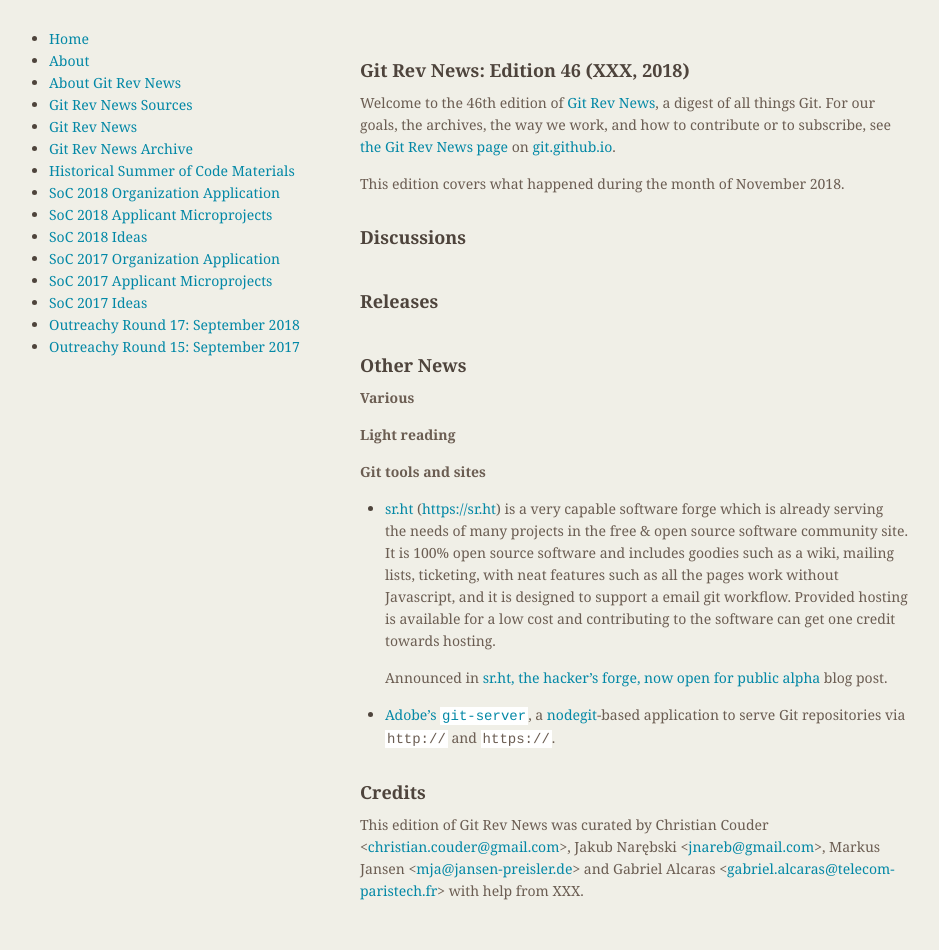
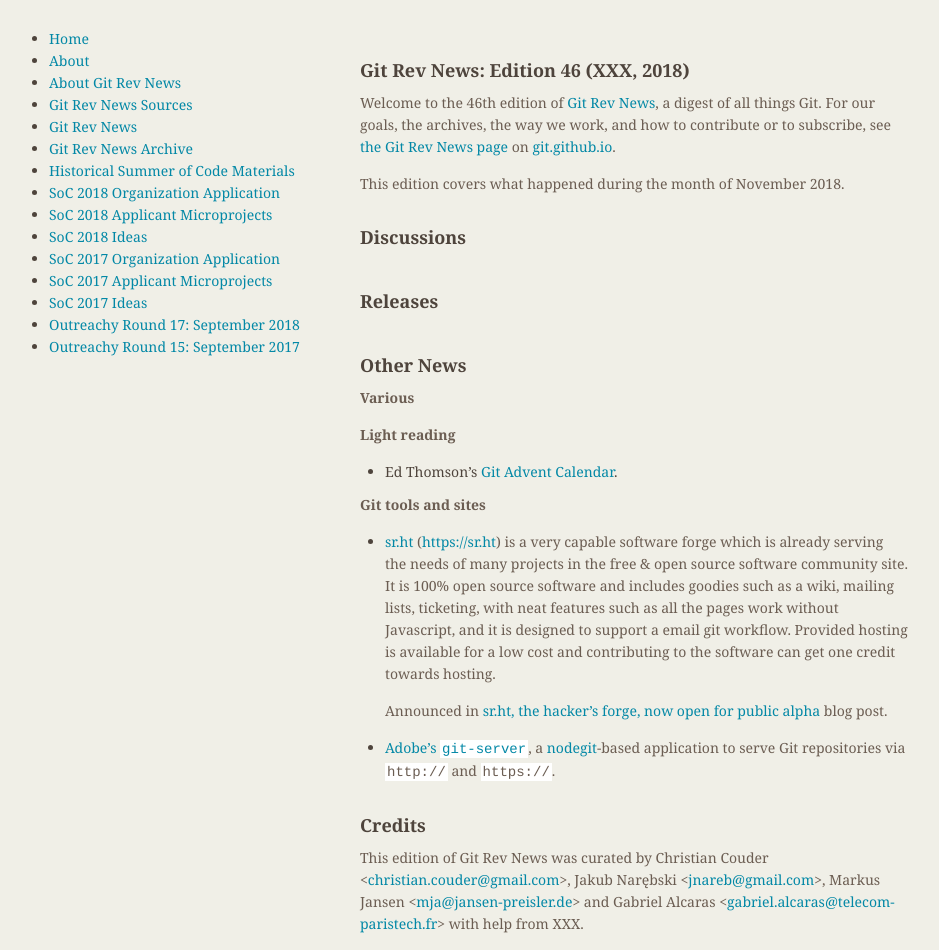
Before and after one commit to git/git.github.io, a Jekyll site: the page built from rev_news/drafts/edition-46.md, in a window 1280 px wide. Shown: the whole page, without its empty margins (174-1113 px from the left). Built offline with Jekyll 4.4.1, drawn with Linux system fonts in a browser that asks for light colours; before the commit the page ends 917 px from its top, so only the background shows below that.

Commit message:
Rev News: add a link to the Git Advent Calendar
Signed-off-by: Johannes Schindelin <johannes.schindelin@gmx.de>

```diff
--- a/rev_news/drafts/edition-46.md
+++ b/rev_news/drafts/edition-46.md
@@ -43,6 +43,7 @@
 
 __Light reading__
 
+* Ed Thomson's [Git Advent Calendar](https://www.edwardthomson.com/blog/git_tips_and_tricks_advent_calendar.html).
 
 __Git tools and sites__
 * [sr.ht](https://sr.ht/) ([https://sr.ht](https://sr.ht/))
```
